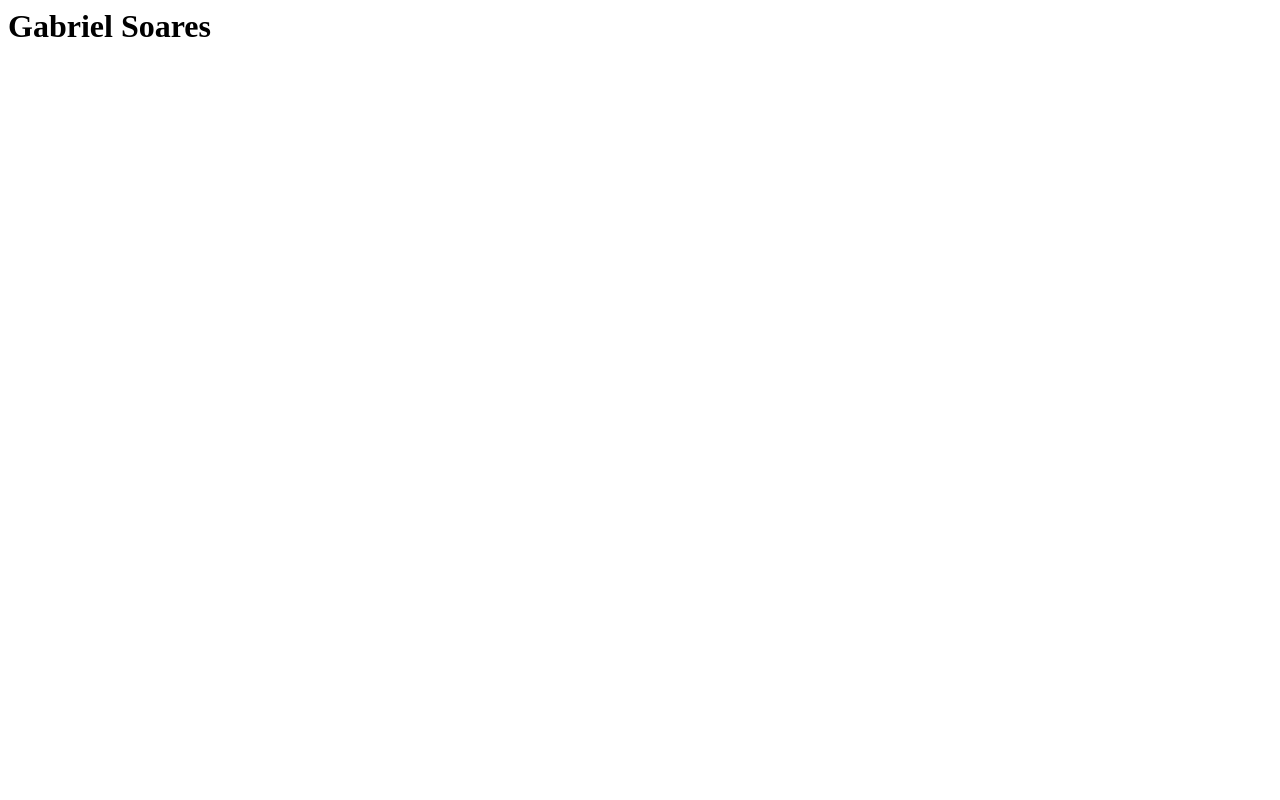
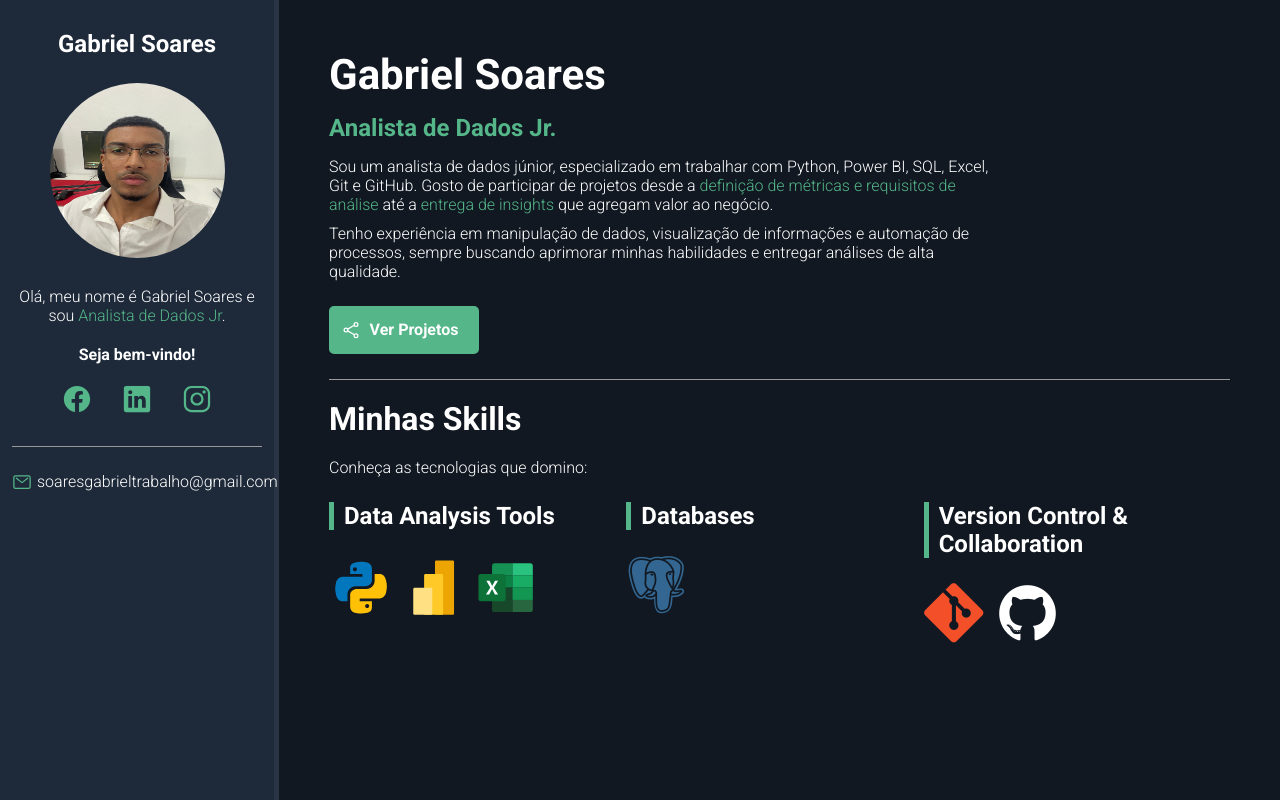
Before and after one commit to gabsoaresdev/gabsoaresdev.github.io, a plain HTML site: page index.html in a window 1280 px wide. Drawn offline with nearby package versions, Linux system fonts and the light colour scheme.

Commit message:
Finalizando o portfólio

```diff
--- /dev/null
+++ b/css/styles.css
@@ -0,0 +1,236 @@
+/* Reset */
+* {
+    padding: 0;
+    margin: 0;
+    font-family: 'Roboto', sans-serif;
+    box-sizing: border-box;
+  }
+
+  /* Variables */
+  :root {
+    --main-color: #54B689;
+    --main-text-color: #FFF;
+    --border-color: #999;
+    --bio-bg-color: #1E2A3A;
+    --bio-border-color: #293544;
+    --about-bg-color: #111821;
+  }
+
+  /* General */
+  .highlight {
+    color: var(--main-color);
+  }
+
+  /* Containers */
+  #container {
+    display: flex;
+    flex-direction: row;
+    color: var(--main-text-color);
+  }
+
+  #bio-container {
+    flex: 1 1 20%;
+    min-height: 100vh;
+    background-color: var(--bio-bg-color);
+    text-align: center;
+    padding: 30px 12px;
+    border-right: 5px solid var(--bio-border-color);
+  }
+
+  #about-container {
+    flex: 1 1 80%;
+    min-height: 100vh;
+    background-color: var(--about-bg-color);
+    padding: 50px;
+  }
+
+  /* Bio container */
+  #bio-container h2 {
+    margin-bottom: 25px;
+  }
+
+  #bio-container p {
+    margin-bottom: 20px;
+  }
+
+  #bio-container #welcome-text {
+    font-weight: bold;
+  }
+
+  #bio-image {
+    width: 175px;
+    height: 175px;
+    border-radius: 50%;
+    margin-bottom: 25px;
+  }
+
+  #social-container {
+    display: flex;
+    justify-content: center;
+    list-style: none;
+    border-bottom: 1px solid var(--border-color);
+    margin-bottom: 25px;
+    padding-bottom: 25px;
+  }
+
+  #social-container li {
+    flex: 1 1 0;
+    max-width: 60px;
+  }
+
+  #social-container li a {
+    color: var(--main-color);
+    font-size: 30px;
+  }
+
+  #email-container {
+    display: flex;
+    justify-content: center;
+  }
+
+  #email-container ion-icon,
+  #email-container a {
+    flex: 1 1 0;
+  }
+
+  #email-container a {
+    color: var(--main-text-color);
+    text-decoration: none;
+    max-width: 225px;
+  }
+
+  #email-container ion-icon {
+    color: var(--main-color);
+    font-size: 20px;
+    margin-right: 5px;
+    max-width: 20px;
+  }
+
+  /* about container */
+  #name {
+    font-size: 42px;
+    margin-bottom: 15px;
+  }
+
+  #title {
+    font-size: 24px;
+    margin-bottom: 15px;
+    font-weight: bold;
+  }
+
+  .description {
+    max-width: 75%;
+    margin-bottom: 10px;
+  }
+
+  #btn-projects {
+    font-weight: bold;
+    font-size: 16px;
+    color: var(--main-text-color);
+    background-color: var(--main-color);
+    border: 2px solid var(--main-color);
+    border-radius: 5px;
+    text-decoration: none;
+    transition: .5s;
+    margin: 25px 0;
+    padding: 12px 10px;
+    width: 150px;
+    text-align: center;
+    display: flex;
+  }
+
+  #btn-projects ion-icon,
+  #btn-projects span {
+    flex: 1 1 0;
+  }
+
+  #btn-projects ion-icon {
+    font-size: 20px;
+    max-width: 20px;
+  }
+
+  #btn-projects:hover {
+    background-color: transparent;
+  }
+
+  #skills-section-title {
+    border-top: 1px solid var(--border-color);
+    padding-top: 20px;
+    margin-bottom: 20px;
+    font-size: 32px;
+  }
+
+  #skills-container {
+    display: flex;
+    flex-wrap: wrap;
+    margin-top: 25px;
+  }
+
+  .skills-box {
+    flex: 1 1 33%;
+    max-width: 33%;
+    margin-bottom: 35px;
+  }
+
+  .skills-title {
+    font-size: 24px;
+    margin-bottom: 25px;
+    font-weight: bold;
+    padding-left: 10px;
+    border-left: 5px solid var(--main-color);
+  }
+
+  .skills-box i {
+    font-size: 60px;
+    margin-right: 10px;
+  }
+
+  /* Mobile */
+  @media(max-width: 450px) {
+
+    #container {
+      flex-direction: column;
+    }
+
+    #bio-container {
+      min-height: auto;
+      border-right: none;
+      border-bottom: 5px solid var(--bio-border-color);
+    }
+
+    #bio-container h2 {
+      display: none;
+    }
+
+    #bio-container p {
+      max-width: 60%;
+      margin: 10px auto;
+    }
+
+    #about-container {
+      text-align: center;
+      padding: 30px;
+    }
+
+    #about-container .description {
+      margin: 10px auto;
+      max-width: 100%;
+      line-height: 26px;
+    }
+
+    #btn-projects {
+      margin: 20px auto;
+    }
+
+    .skills-box {
+      flex: 1 1 100%;
+      max-width: 100%;
+      margin-bottom: 40px;
+      text-align: left;
+    }
+
+    .skills-box i {
+      font-size: 60px;
+    }
+
+  }
--- a/index.html
+++ b/index.html
@@ -1 +1,66 @@
-<h1>Gabriel Soares</h1>
+<!DOCTYPE html>
+<html lang="en">
+<head>
+  <meta charset="UTF-8">
+  <meta name="viewport" content="width=device-width, initial-scale=1.0">
+  <title>Portfólio Gabriel Soares</title>
+  <!-- Google Fonts -->
+  <link href="https://fonts.googleapis.com/css2?family=Roboto:ital,wght@0,300;0,700;0,900;1,300;1,700;1,900&display=swap" rel="stylesheet">
+  <!-- Dev Icon Fonts -->
+  <link rel="stylesheet" href="https://cdn.jsdelivr.net/gh/devicons/devicon@master/devicon.min.css">
+  <!-- CSS do Projeto -->
+  <link rel="stylesheet" href="css/styles.css">
+</head>
+<body>
+  <main id="container">
+    <aside id="bio-container">
+      <h2>Gabriel Soares</h2>
+      <img id="bio-image" src="img/profile.jpg" alt="Gabriel Soares">
+      <p>Olá, meu nome é Gabriel Soares e sou <span class="highlight">Analista de Dados Jr</span>.</p>
+      <p id="welcome-text">Seja bem-vindo!</p>
+      <ul id="social-container">
+        <li><a href="#" target="_blank"><ion-icon name="logo-facebook"></ion-icon></a></li>
+        <li><a href="https://www.linkedin.com/in/gabrielsoaresanalistadedados/" target="_blank"><ion-icon name="logo-linkedin"></ion-icon></a></li>
+        <li><a href="#" target="_blank"><ion-icon name="logo-instagram"></ion-icon></a></li>
+      </ul>
+      <div id="email-container">
+        <ion-icon name="mail-outline"></ion-icon><a href="mailto:soaresgabrieltrabalho@gmail.com">soaresgabrieltrabalho@gmail.com</a>
+      </div>
+    </aside>
+    <section id="about-container">
+      <h1 id="name">Gabriel Soares</h1>
+      <p id="title"><span class="highlight">Analista de Dados Jr.</span></p>
+      <p class="description">Sou um analista de dados júnior, especializado em trabalhar com Python, Power BI, SQL, Excel, Git e GitHub. Gosto de participar de projetos desde a <span class="highlight">definição de métricas e requisitos de análise</span> até a <span class="highlight">entrega de insights</span> que agregam valor ao negócio.</p>
+      <p class="description">Tenho experiência em manipulação de dados, visualização de informações e automação de processos, sempre buscando aprimorar minhas habilidades e entregar análises de alta qualidade.</p>
+      <a href="https://github.com/gabsoaresdev" id="btn-projects"><ion-icon name="share-social-outline"></ion-icon> <span>Ver Projetos</span></a>
+      <h2 id="skills-section-title">Minhas Skills</h2>
+      <p class="description">Conheça as tecnologias que domino:</p>
+      <div id="skills-container">
+        <div class="skills-box">
+          <p class="skills-title">Data Analysis Tools</p>
+          <svg xmlns="http://www.w3.org/2000/svg" x="0px" y="0px" width="68" height="68" viewBox="0 0 50 50">
+            <path fill="#0277BD" d="M24.047,5c-1.555,0.005-2.633,0.142-3.936,0.367c-3.848,0.67-4.549,2.077-4.549,4.67V14h9v2H15.22h-4.35c-2.636,0-4.943,1.242-5.674,4.219c-0.826,3.417-0.863,5.557,0,9.125C5.851,32.005,7.294,34,9.931,34h3.632v-5.104c0-2.966,2.686-5.896,5.764-5.896h7.236c2.523,0,5-1.862,5-4.377v-8.586c0-2.439-1.759-4.263-4.218-4.672C27.406,5.359,25.589,4.994,24.047,5z M19.063,9c0.821,0,1.5,0.677,1.5,1.502c0,0.833-0.679,1.498-1.5,1.498c-0.837,0-1.5-0.664-1.5-1.498C17.563,9.68,18.226,9,19.063,9z"></path><path fill="#FFC107" d="M23.078,43c1.555-0.005,2.633-0.142,3.936-0.367c3.848-0.67,4.549-2.077,4.549-4.67V34h-9v-2h9.343h4.35c2.636,0,4.943-1.242,5.674-4.219c0.826-3.417,0.863-5.557,0-9.125C41.274,15.995,39.831,14,37.194,14h-3.632v5.104c0,2.966-2.686,5.896-5.764,5.896h-7.236c-2.523,0-5,1.862-5,4.377v8.586c0,2.439,1.759,4.263,4.218,4.672C19.719,42.641,21.536,43.006,23.078,43z M28.063,39c-0.821,0-1.5-0.677-1.5-1.502c0-0.833,0.679-1.498,1.5-1.498c0.837,0,1.5,0.664,1.5,1.498C29.563,38.32,28.899,39,28.063,39z"></path>
+            </svg>
+          <svg xmlns="http://www.w3.org/2000/svg" x="0px" y="0px" width="68" height="68" viewBox="0 0 50 50">
+            <path fill="#eda503" d="M38,44H26c-0.552,0-1-0.448-1-1V5c0-0.552,0.448-1,1-1h12c0.552,0,1,0.448,1,1v38	C39,43.552,38.552,44,38,44z"></path><path fill="#ffca28" d="M30,44H18c-0.552,0-1-0.448-1-1V15c0-0.552,0.448-1,1-1h12c0.552,0,1,0.448,1,1v28	C31,43.552,30.552,44,30,44z"></path><path fill="#ffe082" d="M22,44H10c-0.552,0-1-0.448-1-1V25c0-0.552,0.448-1,1-1h12c0.552,0,1,0.448,1,1v18	C23,43.552,22.552,44,22,44z"></path>
+            </svg>
+          <svg xmlns="http://www.w3.org/2000/svg" x="0px" y="0px" width="68" height="68" viewBox="0 0 50 50">
+            <path fill="#169154" d="M29,6H15.744C14.781,6,14,6.781,14,7.744v7.259h15V6z"></path><path fill="#18482a" d="M14,33.054v7.202C14,41.219,14.781,42,15.743,42H29v-8.946H14z"></path><path fill="#0c8045" d="M14 15.003H29V24.005000000000003H14z"></path><path fill="#17472a" d="M14 24.005H29V33.055H14z"></path><g><path fill="#29c27f" d="M42.256,6H29v9.003h15V7.744C44,6.781,43.219,6,42.256,6z"></path><path fill="#27663f" d="M29,33.054V42h13.257C43.219,42,44,41.219,44,40.257v-7.202H29z"></path><path fill="#19ac65" d="M29 15.003H44V24.005000000000003H29z"></path><path fill="#129652" d="M29 24.005H44V33.055H29z"></path></g><path fill="#0c7238" d="M22.319,34H5.681C4.753,34,4,33.247,4,32.319V15.681C4,14.753,4.753,14,5.681,14h16.638 C23.247,14,24,14.753,24,15.681v16.638C24,33.247,23.247,34,22.319,34z"></path><path fill="#fff" d="M9.807 19L12.193 19 14.129 22.754 16.175 19 18.404 19 15.333 24 18.474 29 16.123 29 14.013 25.07 11.912 29 9.526 29 12.719 23.982z"></path>
+            </svg>
+        </div>
+        <div class="skills-box">
+          <p class="skills-title">Databases</p>
+          <i class="devicon-postgresql-plain colored"></i>
+        </div>
+        <div class="skills-box">
+          <p class="skills-title">Version Control & Collaboration</p>
+          <i class="devicon-git-plain colored"></i>
+          <i class="devicon-github-original"></i>
+        </div>
+      </div>
+    </section>
+  </main>
+  <!-- Ion Icons -->
+  <script src="https://unpkg.com/ionicons@5.1.2/dist/ionicons.js"></script>
+</body>
+</html>
```
Also changed, not shown: img/profile.jpg (added).
